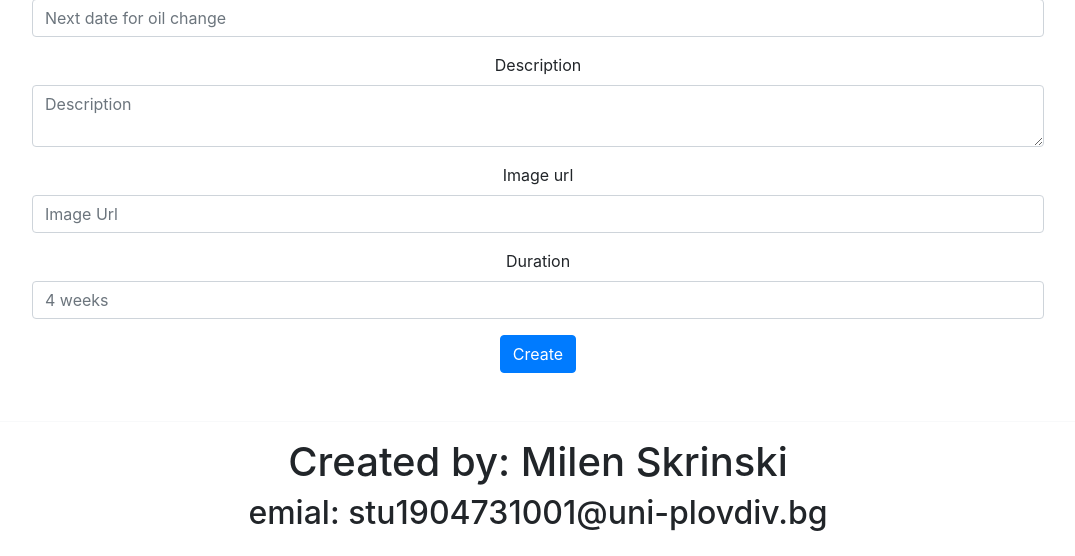
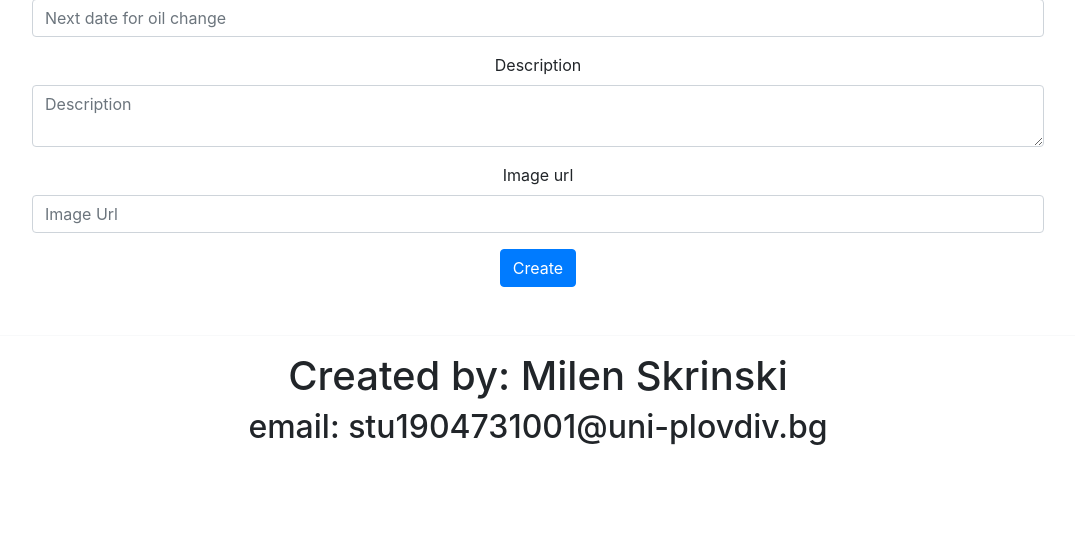
Before and after one commit to Milen961/Car-Site-PU-, a Node server app: page /car/create in a window 1280 px wide. Shown: the part 710-1266 px from the top of the page, without its empty margins (102-1177 px from the left). After the commit the page ends 1155 px from the top, so only its background shows below. Run offline with Node 20, Linux system fonts and the light colour scheme; the visitor is signed in with stand-in values (Sample User, id 1); some libraries are stand-ins or nearby versions.

Commit message:
Remove duration

```diff
--- a/controllers/carController.js
+++ b/controllers/carController.js
@@ -45,7 +45,6 @@ carController.post('/create', async (req,res) => {
         nextDateForOilChange:req.body.nextDateForOilChange,
         description: req.body.description,
         imageUrl: req.body.imageUrl,
-        duration: req.body.duration,
         owner:req.user._id
 
     };
--- a/models/Car.js
+++ b/models/Car.js
@@ -22,7 +22,6 @@ const carSchema = new Schema({
             message: 'Invalid URL'
         }
     },
-    duration: { type: String, required: [true, 'Duration is required']},
     createdAt: { type: String, required: true, default: () => (new Date()).toISOString().slice(0, 10 ) },
     users: { type: [Types.ObjectId], ref: 'User', default: [] },
     userCount: { type: Number, default: 0},
--- a/services/carService.js
+++ b/services/carService.js
@@ -36,7 +36,7 @@ const Car = require("../models/Car");
    existing.nextDateForOilChange = data.nextDateForOilChange;
    existing.description = data.description;
    existing.imageUrl = data.imageUrl;
-   existing.duration = data.duration;
+
 
    return existing.save()
  }
--- a/views/create.hbs
+++ b/views/create.hbs
@@ -36,9 +36,5 @@
         <label for="imageUrl">Image url</label>
         <input type="text" class="form-control" placeholder="Image Url" name="imageUrl" value="{{body.imageUrl}}">
     </div>
-    <div class="form-group">
-        <label for="duration">Duration</label>
-        <input type="text" class="form-control" placeholder="4 weeks" name="duration" value="{{body.duration}}">
-    </div>
     <button type="submit" class="btn btn-primary">Create</button>
 </form>
--- a/views/details.hbs
+++ b/views/details.hbs
@@ -23,8 +23,6 @@
             <p>{{car.oilChangedDate}}</p>
              <h3 class="my-3">Next date for oil change</h3>
             <p>{{car.nextDateForOilChange}}</p>
-            <h3 class="my-3">Duration</h3>
-            <p>{{car.duration}}</p>
             <h3 class="my-3">Description</h3>
             <p>{{car.description}}</p>
 
--- a/views/edit.hbs
+++ b/views/edit.hbs
@@ -37,11 +37,6 @@
         <label for="imageUrl">Image url</label>
         <input type="text" class="form-control" placeholder="Image Url" value="{{imageUrl}}" name="imageUrl">
     </div>
-    <div class="form-group">
-        <label for="duration">Duration</label>
-        <input type="text" class="form-control" placeholder="4 weeks" value="{{duration}}" name="duration">
-    </div>
-
     <button type="submit" class="btn btn-primary">Edit</button>
 </form>
 {{/with}}
--- a/views/layouts/main.hbs
+++ b/views/layouts/main.hbs
@@ -54,7 +54,7 @@
         <footer class="page-footer font-small">
             <div class="footer-copyright text-center py-3">
                 <h1>Created by: Milen Skrinski</h1>
-                <h2>emial: stu1904731001@uni-plovdiv.bg</h2>
+                <h2>email: stu1904731001@uni-plovdiv.bg</h2>
             </div>
         </footer>
 
```
Also changed, not shown: package.json (+1 -10 lines).
